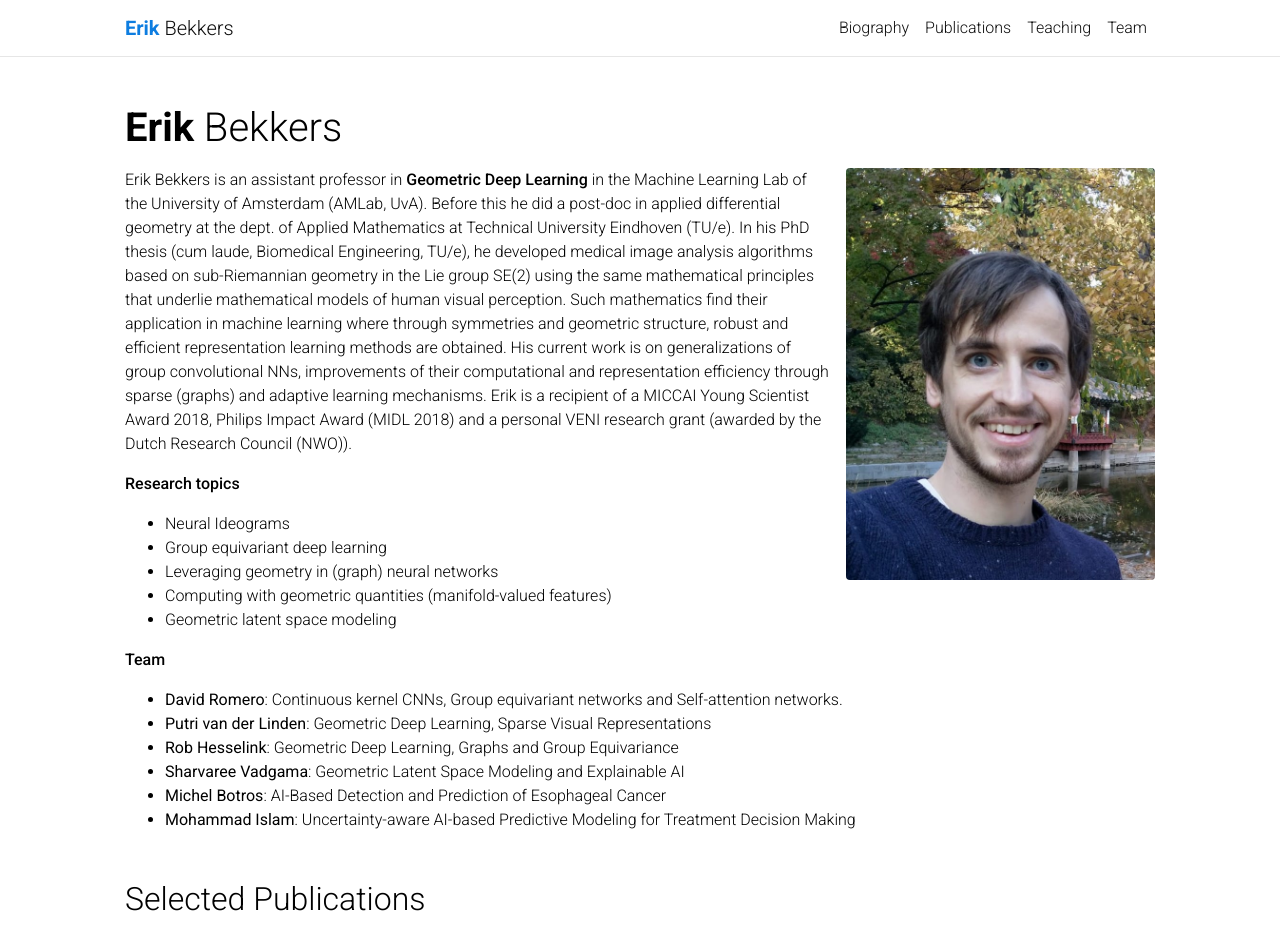
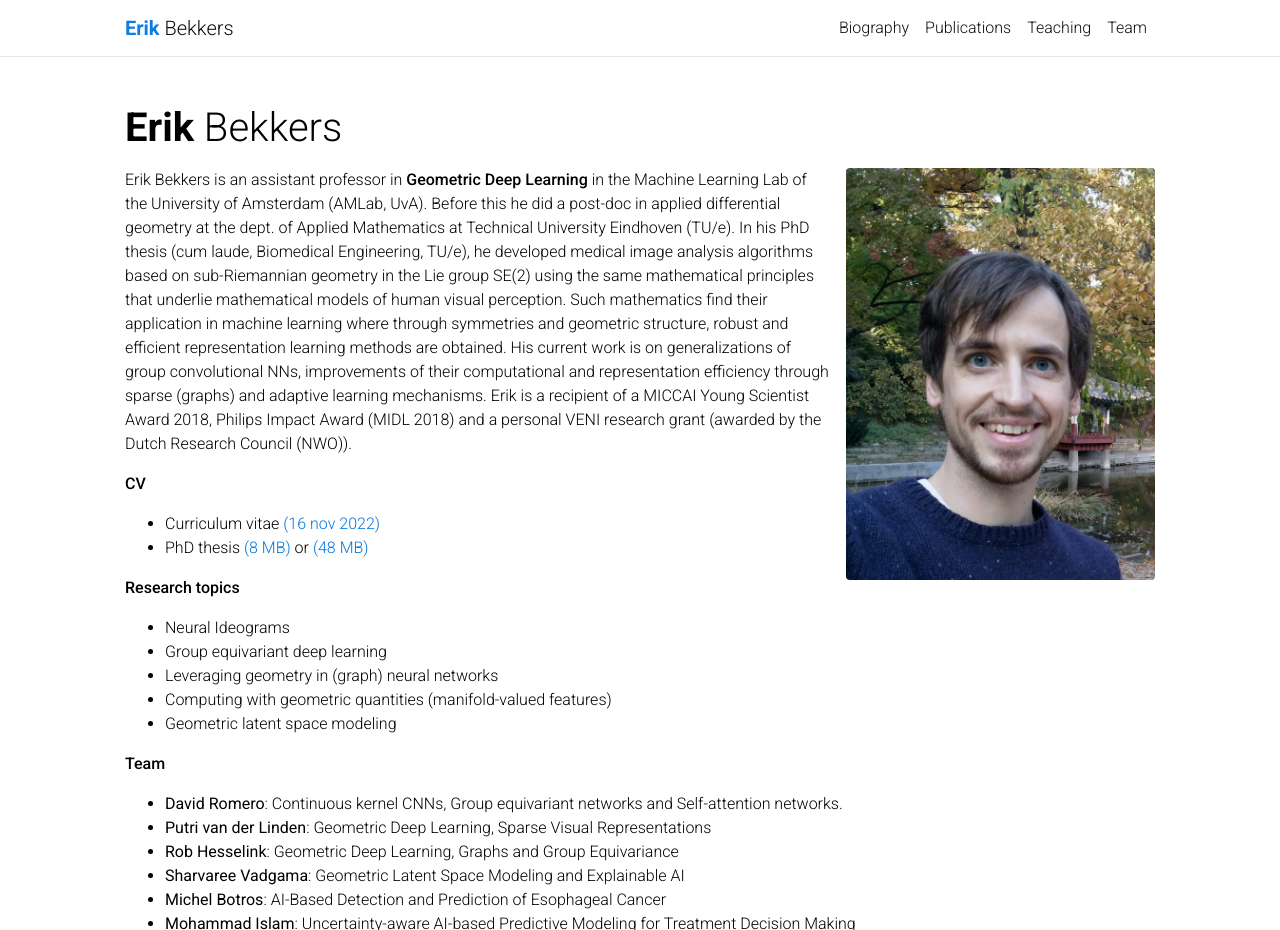
Before and after one commit to ebekkers/ebekkers.github.io, a Jekyll site: the page built from _pages/home.md, in a window 1280 px wide and 1304 px high, cut to the strip 0-930 px from the top of the window. Built offline with Jekyll 4.4.1, drawn with Linux system fonts in a browser that asks for light colours; comment, search, counter and statistics services are not loaded; a style sheet for code colours, icons or effects is not loaded.

Commit message:
Added cv and thesis

```diff
--- a/_pages/home.md
+++ b/_pages/home.md
@@ -21,6 +21,11 @@ social: true  # includes social icons at the bottom of the page
 
 Erik Bekkers is an assistant professor in **Geometric Deep Learning** in the Machine Learning Lab of the University of Amsterdam (AMLab, UvA). Before this he did a post-doc in applied differential geometry at the dept. of Applied Mathematics at Technical University Eindhoven (TU/e). In his PhD thesis (cum laude, Biomedical Engineering, TU/e), he developed medical image analysis algorithms based on sub-Riemannian geometry in the Lie group SE(2) using the same mathematical principles that underlie mathematical models of human visual perception. Such mathematics find their application in machine learning where through symmetries and geometric structure, robust and efficient representation learning methods are obtained. His current work is on generalizations of group convolutional NNs, improvements of their computational and representation efficiency through sparse (graphs) and adaptive learning mechanisms. Erik is a recipient of a MICCAI Young Scientist Award 2018, Philips Impact Award (MIDL 2018) and a personal VENI research grant (awarded by the Dutch Research Council (NWO)).
 
+**CV**
+
+* Curriculum vitae <a href="/assets/Bekkers_CV.pdf">(16 nov 2022)</a>
+* PhD thesis <a href="/assets/Bekkers_EJ_PhD_Thesis_Compressed.pdf">(8 MB)</a> or <a href="/assets/Bekkers_EJ_PhD_Thesis.pdf">(48 MB)</a>
+
 **Research topics**
 
 * Neural Ideograms
```
Also changed, not shown: 3 other files.
